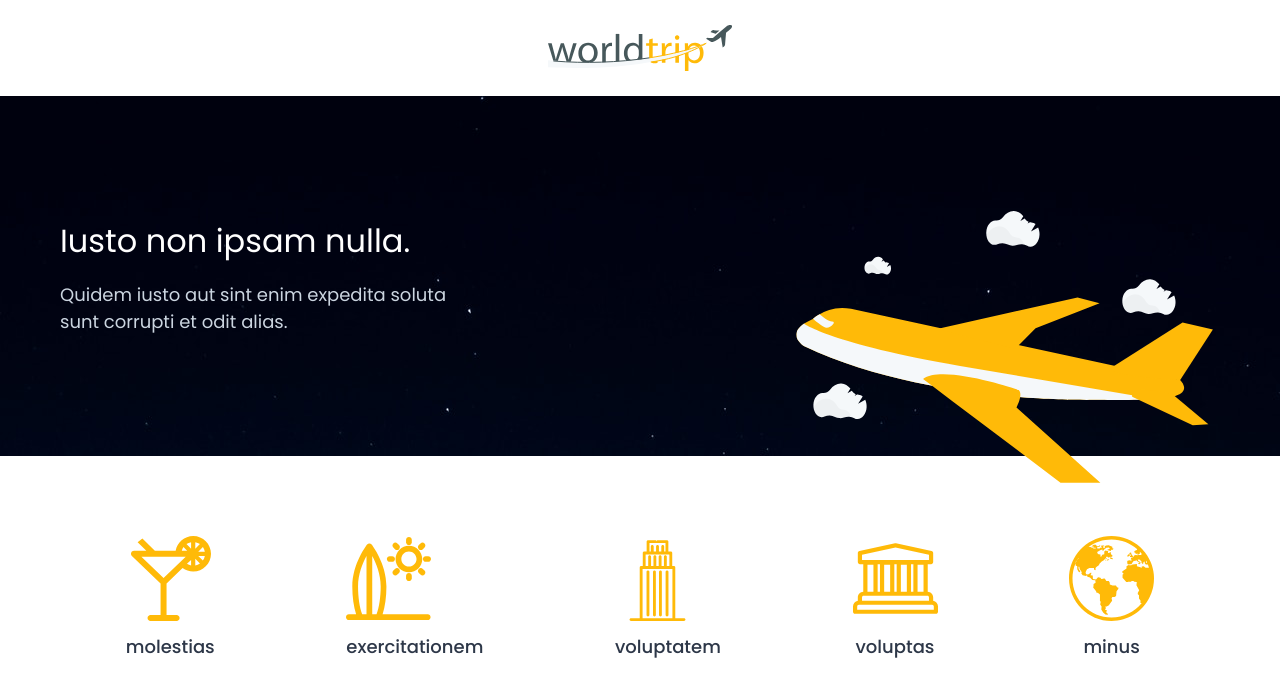
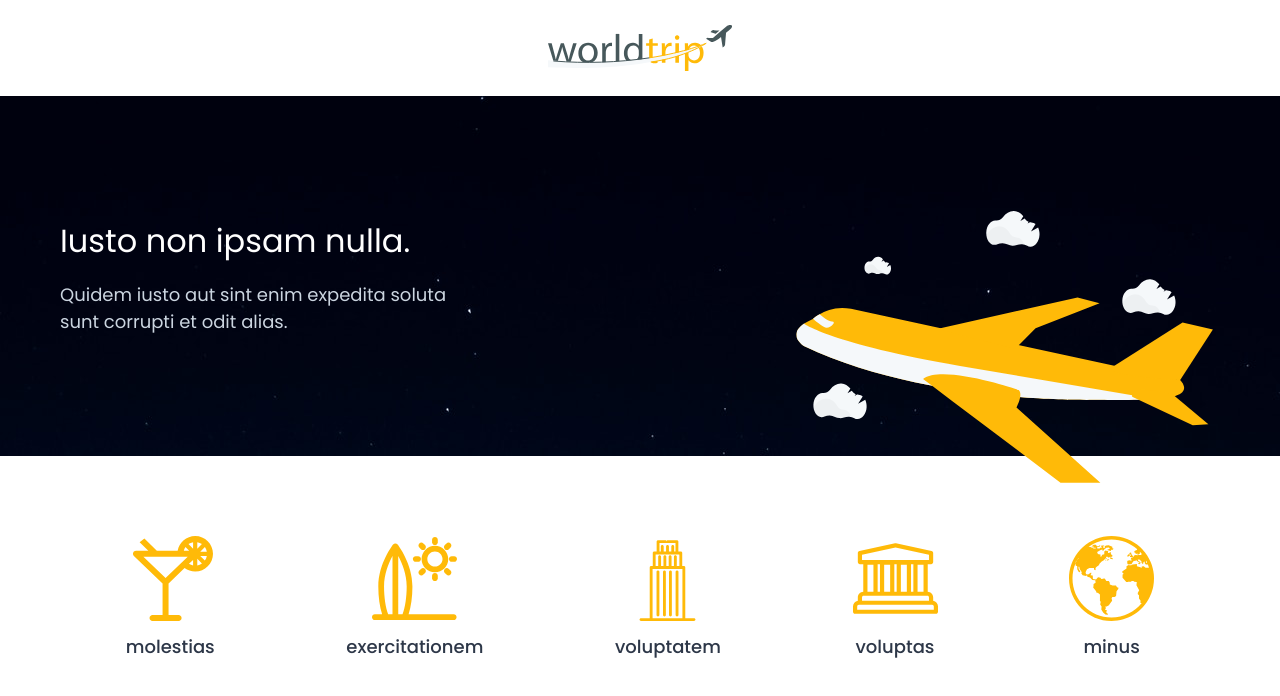
Before and after one commit to felipepcovatti/ig-worldtrip-chakra, a Next.js app: page / in a window 1280 px wide. Shown: the top 696 px of the page. Built offline with nearby package versions, Linux system fonts and the light colour scheme.

Commit message:
Adjust icons section aligment

```diff
--- a/src/components/IconsSection.tsx
+++ b/src/components/IconsSection.tsx
@@ -15,8 +15,8 @@ export function IconsSection({ icons }: IconsSectionProps) {
         justify="space-around"
       >
         {icons.map(icon => (
-          <Box key={icon} w="100">
-            <Image src={`/images/icons/${icon}.svg`} />
+          <Box key={icon}>
+            <Image src={`/images/icons/${icon}.svg`} mx="auto" />
             <Text
               textAlign="center"
               fontWeight="medium"
```
